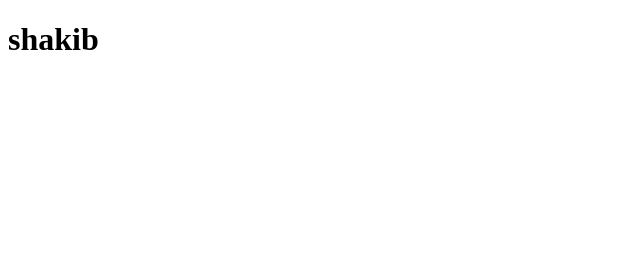
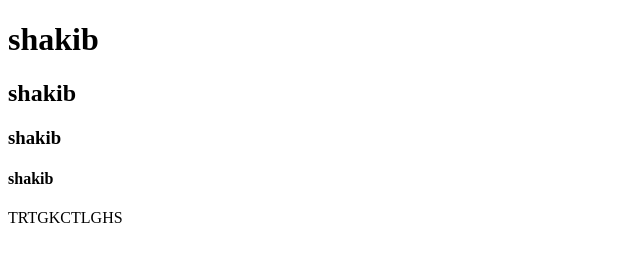
Before and after one commit to SAFIQFCI/my-first-repo, a plain HTML site: page index.html in a window 1280 px wide. Shown: the whole page, without its empty margins (0-640 px from the left). Drawn offline with Linux system fonts and the light colour scheme.

Commit message:
my commit

```diff
--- a/index.html
+++ b/index.html
@@ -8,5 +8,10 @@
 </head>
 <body>
     <h1>shakib</h1>
+    <h2>shakib</h2>
+    <h3>shakib</h3>
+    <h4>shakib</h4>
+    <P>TRTGKCTLGHS</P>
+
 </body>
 </html>
```
